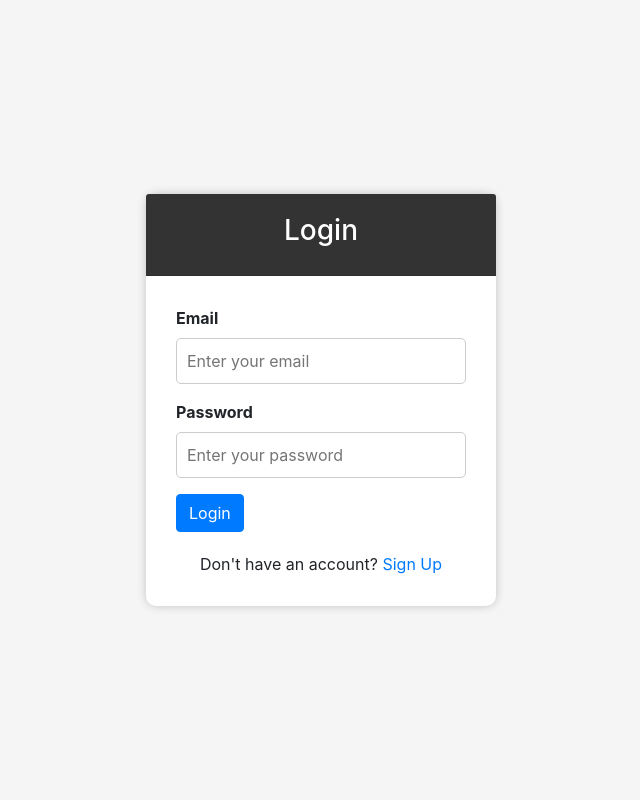
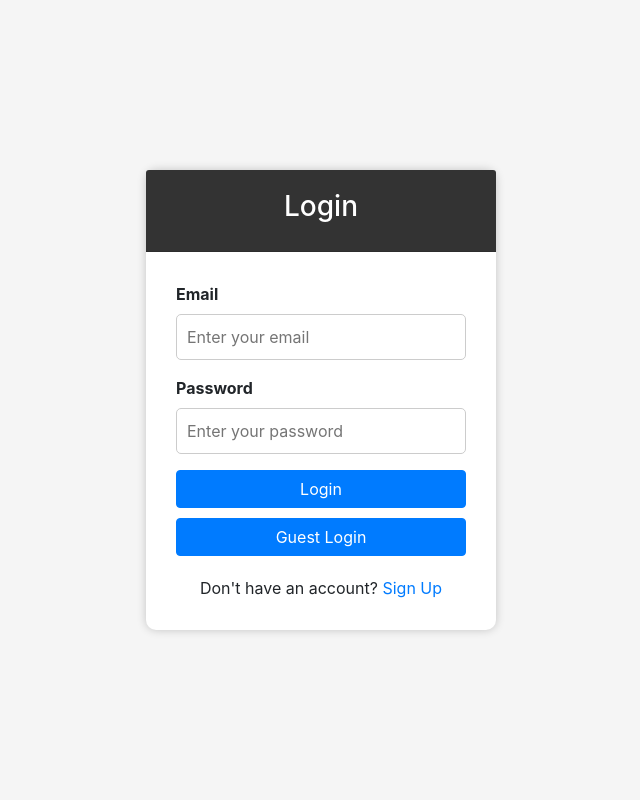
Before and after one commit to Abhijitkr/TODO-WebApplication, a PHP site: page /signin.php in a window 1280 px wide. Shown: the whole page, without its empty margins (319-959 px from the left). Run offline with PHP 8.4, Linux system fonts and the light colour scheme.

Commit message:
Adds guest login button

```diff
--- a/register.php
+++ b/register.php
@@ -82,7 +82,7 @@
             <label for="password">Password</label>
             <input type="password" id="password" name="password" placeholder="Enter your password">
           </div>
-          <input type="submit" value="Sign Up" class="btn btn-primary">
+          <input type="submit" value="Sign Up" class="btn btn-primary" style="width: 100%">
           <div class="toggle-form">
             Already have an account? <a href="signin.php" id="login-link">Login</a>
           </div>
--- a/signin.php
+++ b/signin.php
@@ -69,7 +69,7 @@
         <h3>Login</h3>
       </div>
       <div class="card-body">
-        <form method="POST" action="login.php">
+        <form method="POST" action="login.php" id="login-form">
           <div class="form-group">
             <label for="email">Email</label>
             <input type="email" name="email" id="email" placeholder="Enter your email">
@@ -78,7 +78,8 @@
             <label for="password">Password</label>
             <input type="password" name="password" id="password" placeholder="Enter your password">
           </div>
-          <input type="submit" value="Login" class="btn btn-primary">
+          <input type="submit" value="Login" class="btn btn-primary" style="width: 100%">
+          <input type="button" onCLick="handleGuest()" value="Guest Login" class="btn btn-primary" style="width: 100%; margin-top: 10px">
           <div class="toggle-form">
             Don't have an account? <a href="register.php" id="sign-up-link">Sign Up</a>
           </div>
@@ -88,6 +89,24 @@
   </div>
 
   <script>
+
+
+ function handleGuest() {
+  // Constant guest credentials
+  const guestEmail = "test@gmail.com";
+  const guestPassword = "test";
+
+  // Set values for email and password fields
+  var emailInput = document.getElementById('email');
+  var passwordInput = document.getElementById('password');
+
+  emailInput.value = guestEmail;
+  passwordInput.value = guestPassword;
+
+  // Submit the form
+  document.getElementById('login-form').submit();
+}
+
 
     // Function to toggle between Sign Up and Login forms
     function toggleForms() {
```
Also changed, not shown: README.md, todo.sql (renamed from SQL/todo.sql).
